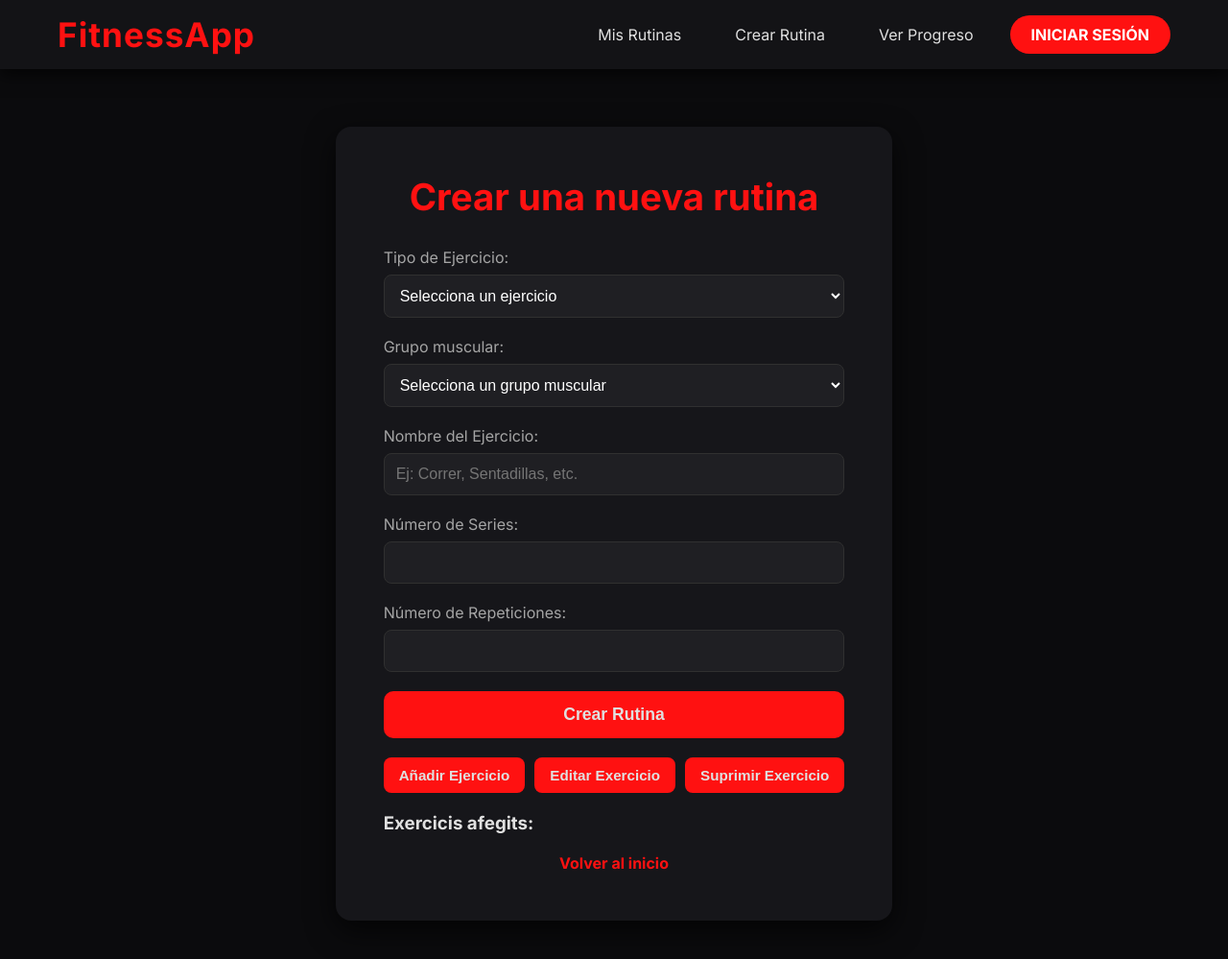
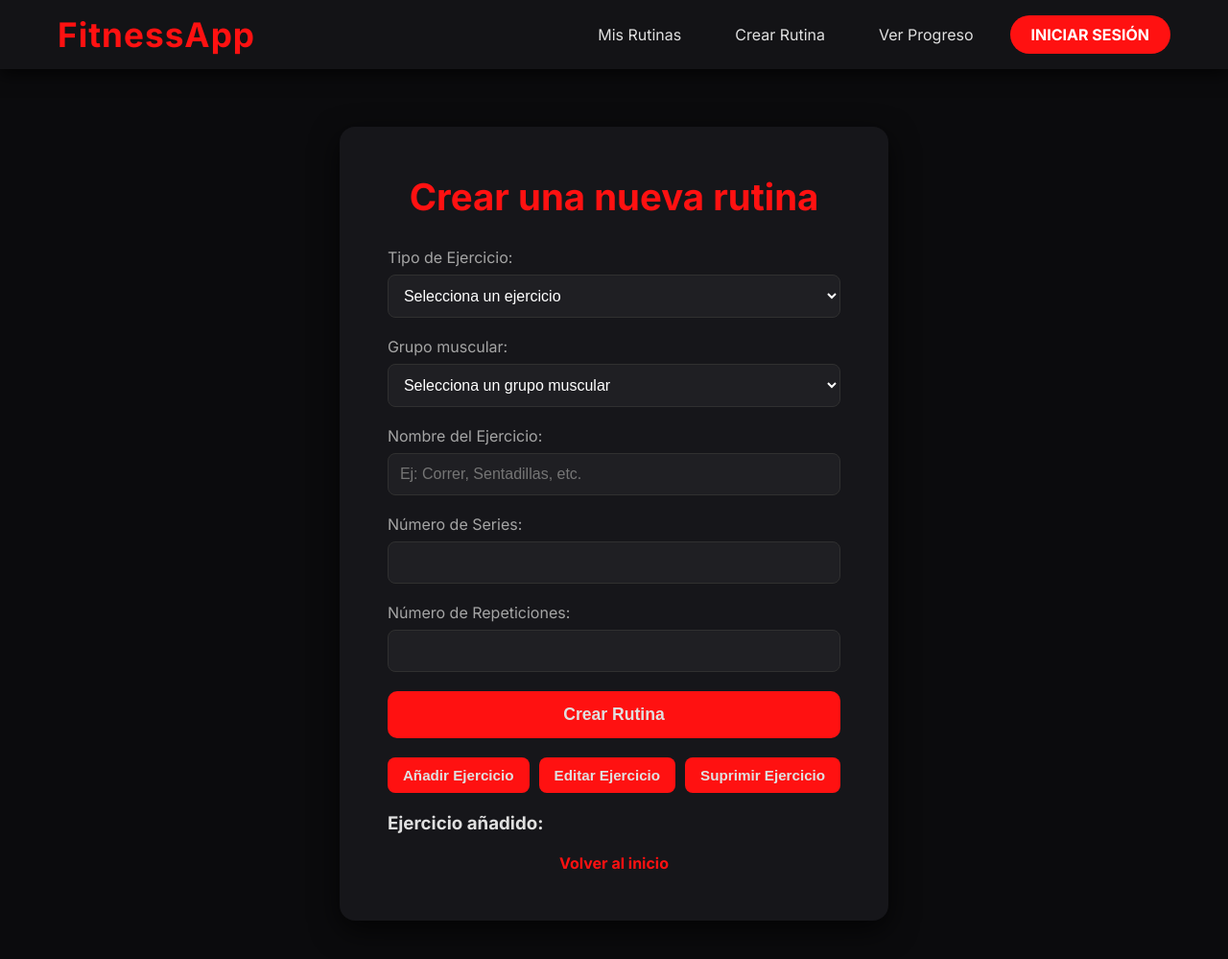
Before and after one commit to SabinaAndreeaCraciun/Fitness, a Flask app: page /crear_rutina in a window 1280 px wide. Shown: the whole page at 96% size. Run offline with Flask 3, Linux system fonts and the light colour scheme.

Commit message:
corregir idioma

```diff
--- a/templates/crear_rutina.html
+++ b/templates/crear_rutina.html
@@ -89,13 +89,13 @@
                 <!-- Botones adicionales -->
                 <div class="form-buttons" style="margin-top:20px;">
                     <button type="button" class="btn-submit" onclick="afegirExercici()">Añadir Ejercicio</button>
-                    <button type="button" class="btn-submit" onclick="editarExercici()">Editar Exercicio</button>
-                    <button type="button" class="btn-submit" onclick="suprimirExercici()">Suprimir Exercicio</button>
+                    <button type="button" class="btn-submit" onclick="editarExercici()">Editar Ejercicio</button>
+                    <button type="button" class="btn-submit" onclick="suprimirExercici()">Suprimir Ejercicio</button>
                 </div>
 
                 <!-- Lista de ejercicios -->
                 <div class="form-group2">
-                    <h3>Exercicis afegits:</h3>
+                    <h3>Ejercicio añadido:</h3>
                     <ul id="llistaExercicis"></ul>
                 </div>
 
```
